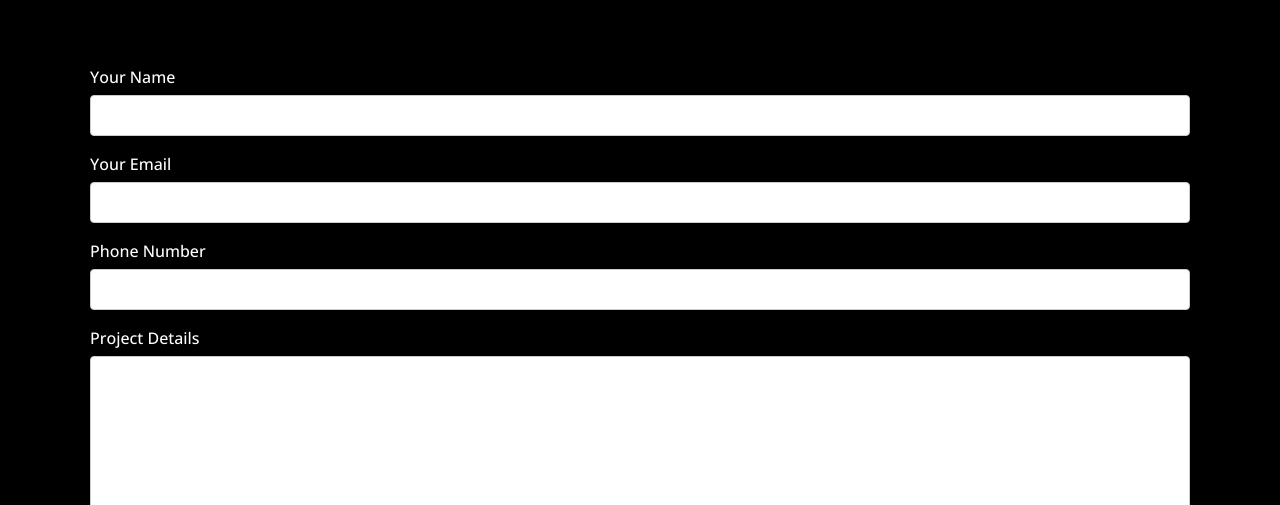
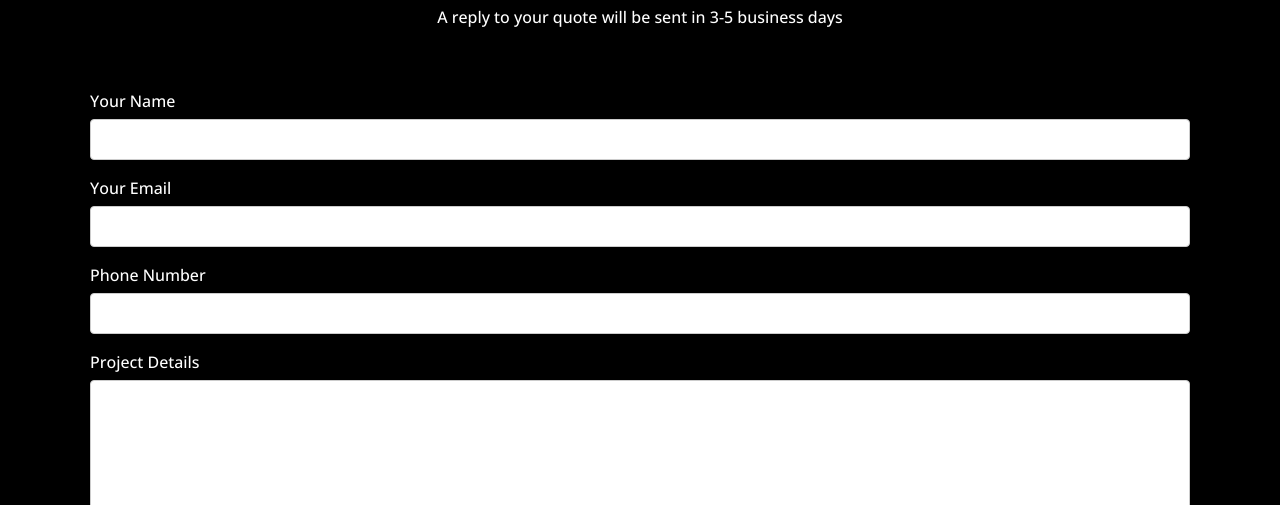
Before and after one commit to rodg0083/portfolio, a plain HTML site: page quote.html in a window 1280 px wide. Shown: the part 595-1100 px from the top of the page. Drawn offline with nearby package versions, Linux system fonts and the light colour scheme; some icons are missing.

Commit message:
Update quote.html

```diff
--- a/quote.html
+++ b/quote.html
@@ -61,7 +61,7 @@
                   <form action="index.html" method="post" itemscope itemtype="https://schema.org/Person">
                      <div class="formbox">
                         <h1>GET A QUOTE FOR YOUR PROJECT</h1>
-                        <p> </p>
+                        <p> A reply to your quote will be sent in 3-5 business days </p>
                      </div>
                      <!-- Contact page form -->
                      <label itemprop="name" for="username">Your Name</label>
```
